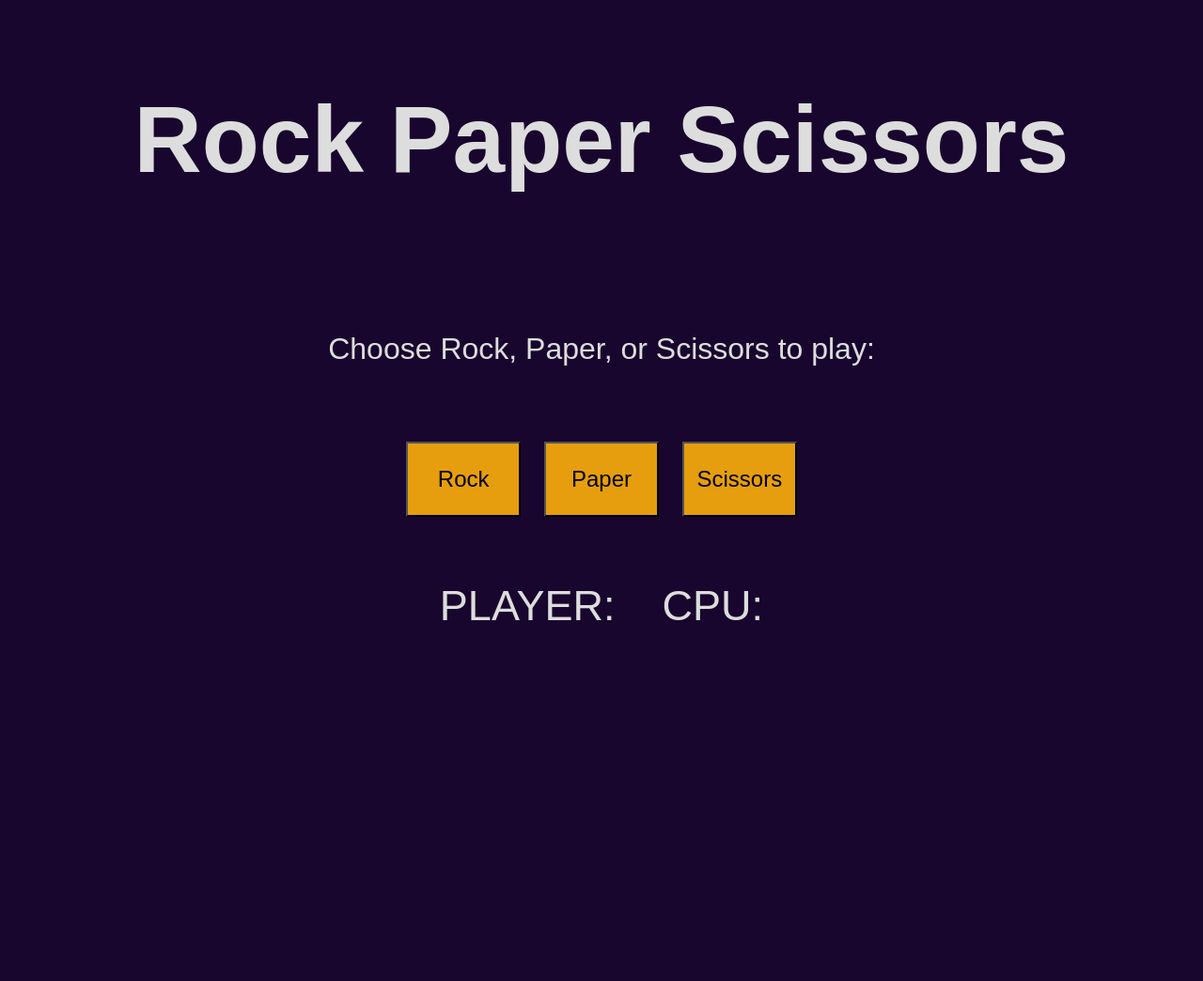
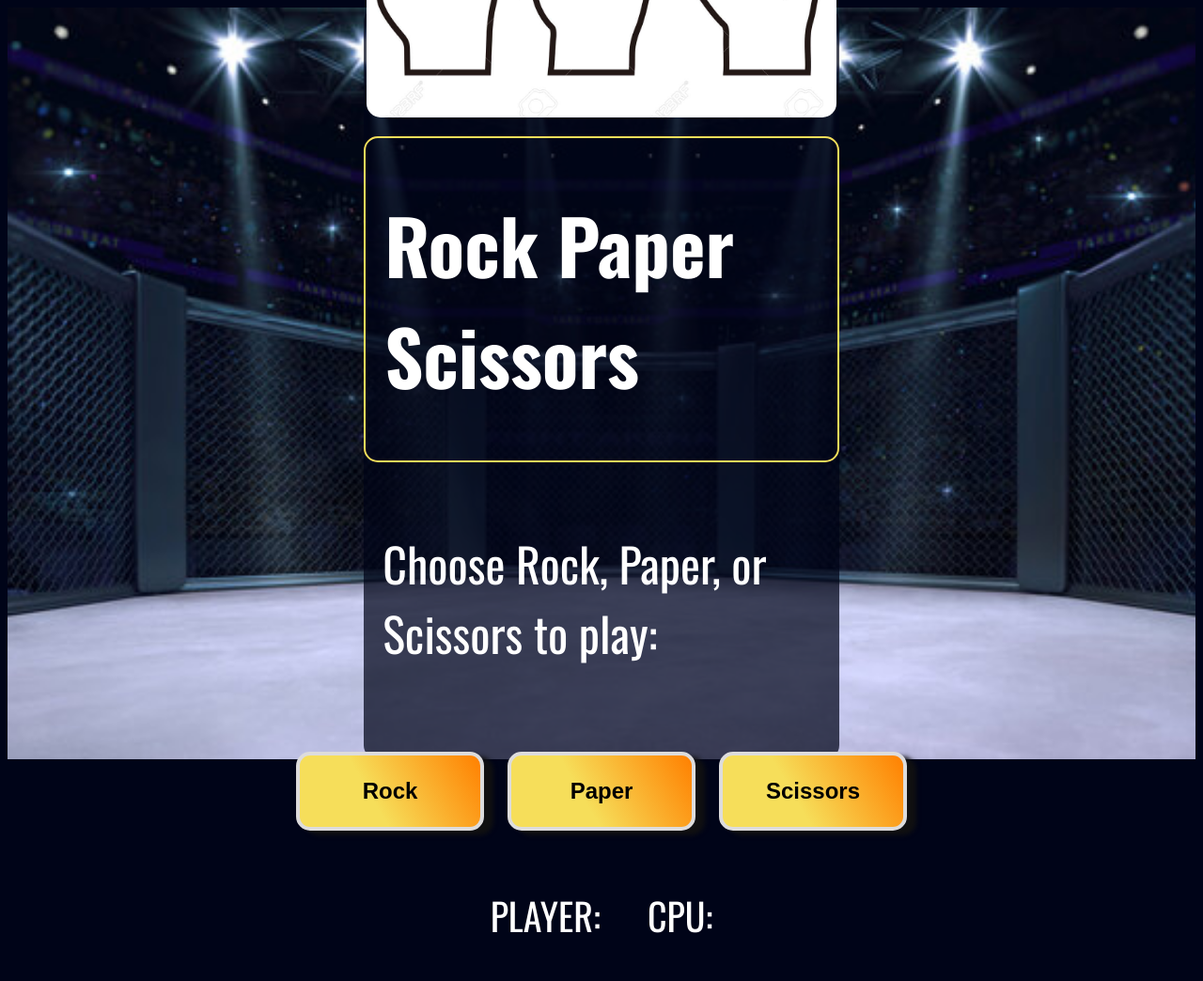
Before and after one commit to Adammford/RockPaperScissorsGame, a plain HTML site: page index.html in a window 1280 px wide. Shown: the whole page at 94% size. Before the commit the page ends 800 px from the top, so only its background shows below. Drawn offline with nearby package versions, Linux system fonts and the light colour scheme.

Commit message:
finished up styles and added background images

```diff
--- a/index.html
+++ b/index.html
@@ -5,9 +5,14 @@
     <meta name="viewport" content="width=device-width, initial-scale=1.0">
     <title>Document</title>
     <link rel="stylesheet" href="./styles.css">
+    <link rel="preconnect" href="https://fonts.googleapis.com">
+<link rel="preconnect" href="https://fonts.gstatic.com" crossorigin>
+<link href="https://fonts.googleapis.com/css2?family=Oswald:wght@200..700&display=swap" rel="stylesheet">
 
 </head>
 <body>
+    <div class="container">
+    <img src="./145037116-rock-paper-scissors.jpg">
     <!-- Header -->
     <header>
         <h1>Rock Paper Scissors</h1>
@@ -31,6 +36,7 @@
        <p class="score">PLAYER: <span class="playerScore"></span></p>
        <p class="score">CPU: <span class="computerScore"></span></p>
     </div>
+    </div>
 
 
 
--- a/styles.css
+++ b/styles.css
@@ -1,55 +1,91 @@
 :root {
-    --font-color: #ddd;
+    --font-color: #ffffff;
     --button-color: rgb(230, 158, 14);
 }
 
-
-body {
+html {
     margin: 0;
     padding: 0;
     box-sizing: border-box;
-    background-color: rgb(24, 6, 46);
+    background-color: rgb(0, 4, 24);
+}
+
+body {
+    height: 100vh;
+    background:linear-gradient(180deg, rgb(72, 27, 127) 60%, rgb(100, 100, 201));
+    background-image: url(./cage.jpeg);
+    background-repeat: no-repeat;
+    background-position: center;
+    background-size: cover;
     color: var(--font-color);
-    font-family: Arial, Helvetica, sans-serif;
+    font-family: 'Oswald';
     display: flex;
     flex-direction: column;
+    justify-content: center;
     align-items: center;
 }
 
+.container {
+    height: 100%;
+    width: 40%;
+    background-color: rgba(0, 5, 24, 0.721);
+    border-radius: 15px;
+    display: flex;
+    flex-direction: column;
+    justify-content: center;
+    align-items: center;
+    z-index: 2;
+}
+
+img {
+    max-width: 500px;
+    margin: 20px;
+    border-radius: 15px;
+}
+
 header {
-    flex: 1;
-    padding: 24px;
+    border: 2px double rgb(246, 222, 90);
+    border-radius: 15px;
+    padding-left: 20px;
+    padding-right: 20px;
 }
 
 h1 {
-    font-size: 100px;
+    font-size: 80px;
 }
 
 .text-container {
-    /* border: 2px solid white; */
-    padding: 24px;
+    padding: 20px;
 }
 
 .text {
-    font-size: 32px;
+    font-size: 50px;
 }
 
 .button-container {
-    /* border: 2px solid pink; */
-    padding: 24px;
+    padding: 20px;
     display: flex;
     justify-content: center;
     gap: 25px;
 }
 
 button {
-    flex: 1;
+    border: 4px solid rgb(221, 220, 220);
+    box-shadow: 10px 5px 5px #111e;
+    border-radius: 15px;
     padding: 24px;
-    min-width: 60px;
-    background-color: var(--button-color);
+    min-width: 200px;
+    background: linear-gradient(60deg, rgb(246, 222, 90) 40%, rgb(255, 128, 0));
     font-size: 24px;
+    font-weight: 800;
     display: flex;
     justify-content: center;
+}
+
+button:hover {
+    border: 4px solid white;
+    color: white;
+    background:linear-gradient(60deg, rgb(12, 135, 207) 60%, darkblue);
 }
 
 .scores-container {
@@ -58,5 +94,5 @@ button {
 }
 
 .score {
-    font-size: 45px;
+    font-size: 40px;
 }
```
Also changed, not shown: 145037116-rock-paper-scissors.jpg (added), cage.jpeg (added), dolly-shot-empty-mixed-martial-footage-099752884_iconl.webp (added), stock-vector-mma-cage-night-fighting-championship-fight-night-d-render-mma-arena-view-of-the-arena-by-2147377981.jpg (added).
